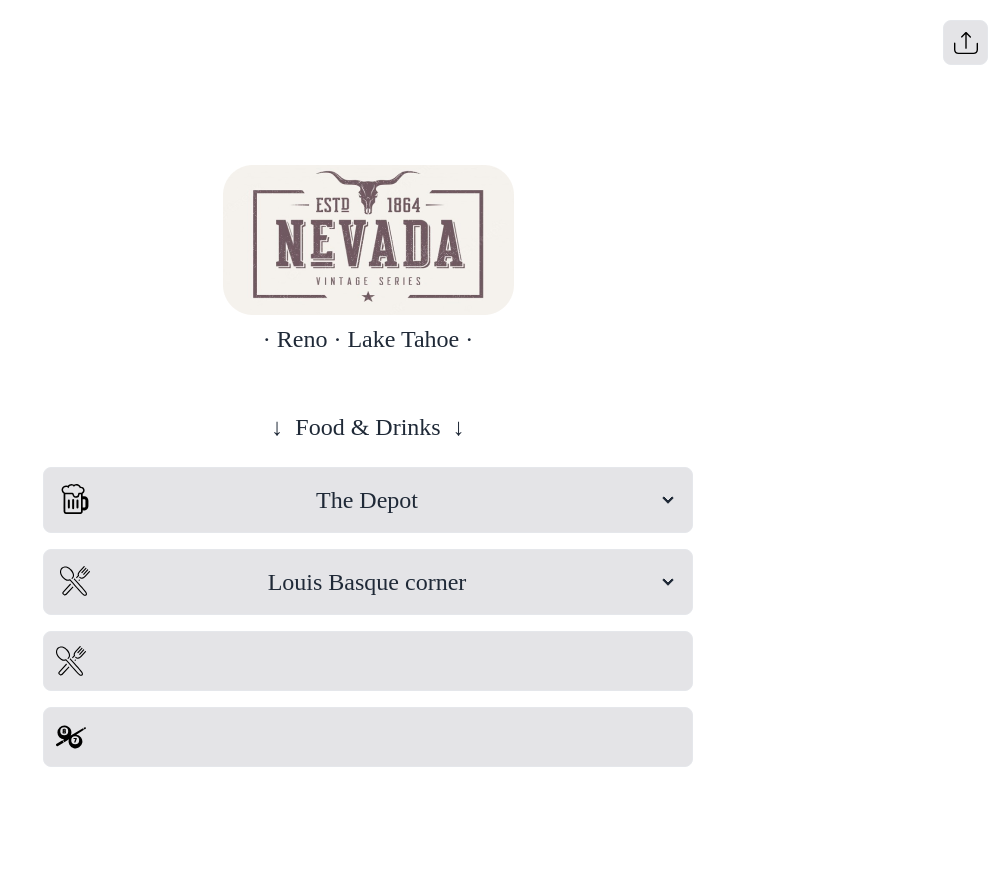
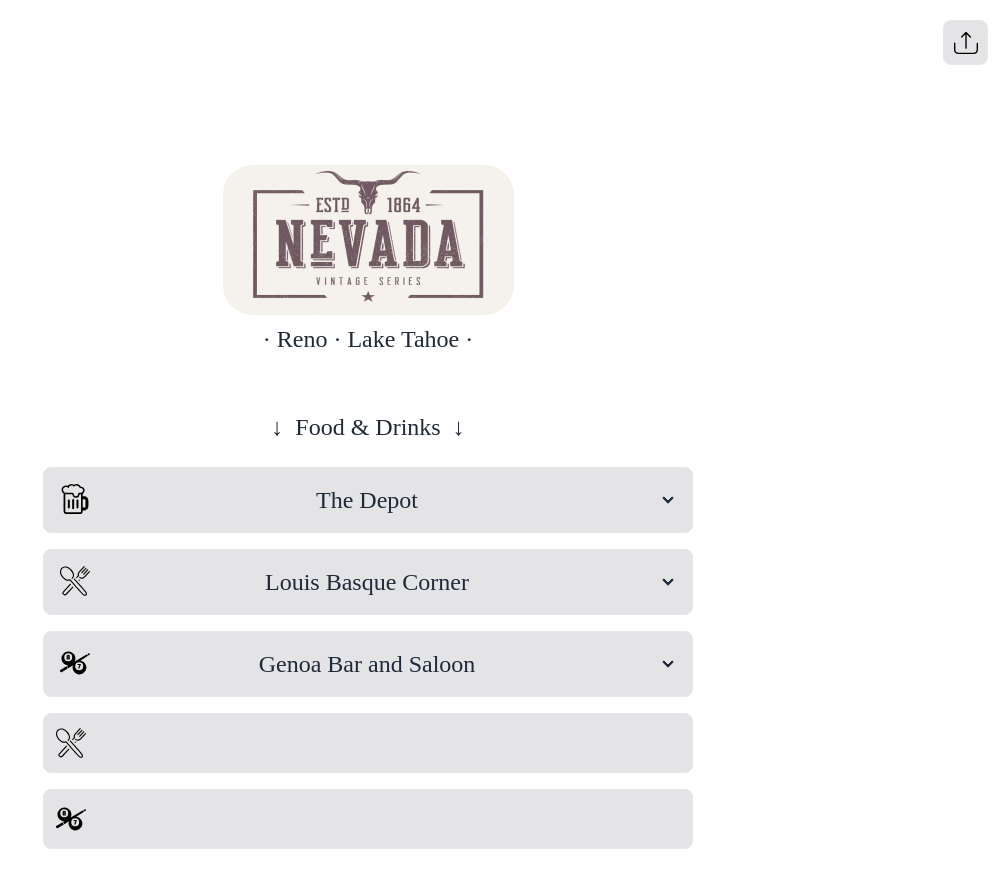
Before and after one commit to dannytszho/reno-guide, a Next.js app in the folder apps/web/: page / in a window 1280 px wide. Shown: the whole page, without its empty margins (272-1280 px from the left). Before the commit the page ends 807 px from the top, so only its background shows below. Built offline with nearby package versions, Linux system fonts and the light colour scheme.

Commit message:
Add Genoa in details

```diff
--- a/apps/web/src/pages/index.tsx
+++ b/apps/web/src/pages/index.tsx
@@ -10,13 +10,15 @@ import type { NextPage } from 'next'
 import UploadIcon from '../public/svg/UploadIcon'
 import Details from 'ui/Details'
 import Depot from '../public/TheDepot.png'
+import Louis from '../public/Louis.png'
+import Genoa from '../public/Genoa.png'
 
 const detailsMap = [
   {
     name: 'The Depot',
     icon: <BeerIcon />,
     pic: Depot,
-    address: '325 E. 4TH STREET RENO, NV 89512',
+    address: '325 E. 4TH STREET, RENO, NV 89512',
     addressUrl:
       'https://www.google.com/maps/place/The+Depot+Craft+Brewery+%26+Distillery/@39.531084,-119.811749,17z/data=!3m1!4b1!4m5!3m4!1s0x8099474a497e4dd5:0x47738ce5eaae0fda!8m2!3d39.531084!4d-119.809555',
     phone: '+17757374330',
@@ -25,16 +27,28 @@ const detailsMap = [
     hypeLinkDisplay: 'thedepotreno.com',
   },
   {
-    name: 'Louis Basque corner',
+    name: 'Louis Basque Corner',
     icon: <DiningIcon />,
-    pic: Depot,
-    address: '325 E. 4TH STREET RENO, NV 89512',
+    pic: Louis,
+    address: '301 E. 4TH STREET, RENO, NV 89512',
     addressUrl:
-      'https://www.google.com/maps/place/The+Depot+Craft+Brewery+%26+Distillery/@39.531084,-119.811749,17z/data=!3m1!4b1!4m5!3m4!1s0x8099474a497e4dd5:0x47738ce5eaae0fda!8m2!3d39.531084!4d-119.809555',
-    phone: '+17757374330',
-    phoneDisplay: '775-737-4330',
-    hypeLink: 'https://www.thedepotreno.com/',
-    hypeLinkDisplay: 'thedepotreno.com',
+      "https://www.google.com/maps/place/Louis'+Basque+Corner/@39.5308943,-119.812329,17z/data=!3m1!4b1!4m5!3m4!1s0x8099474a46878899:0xd4aecd4254f77c92!8m2!3d39.5308943!4d-119.810135",
+    phone: '+17753237203',
+    phoneDisplay: '775-323-7203',
+    hypeLink: 'https://louisbasquecorner.com/',
+    hypeLinkDisplay: 'louisbasquecorner.com',
+  },
+  {
+    name: 'Genoa Bar and Saloon',
+    icon: <PoolBallIcon />,
+    pic: Genoa,
+    address: '2282 MAIN ST, GENOA, NV 89411',
+    addressUrl:
+      'https://www.google.com/maps/place/Genoa+Bar+and+Saloon/@39.5749058,-120.5016792,8.83z/data=!4m5!3m4!1s0x809999c879f14717:0x47e89ae29591f818!8m2!3d39.0032181!4d-119.8464727?hl=en',
+    phone: '+17757823870',
+    phoneDisplay: '775-782-3870',
+    hypeLink: 'https://www.yelp.com/biz/genoa-bar-genoa',
+    hypeLinkDisplay: 'genobar.com',
   },
 ]
 
--- a/packages/ui/Details.tsx
+++ b/packages/ui/Details.tsx
@@ -31,7 +31,12 @@ const Details = ({
         </div>
         <div className="flex m-3">
           <LocationIcon />
-          <a href={addressUrl} className="ml-2 hover:text-blue-300">
+          <a
+            href={addressUrl}
+            target="_blank"
+            rel="noreferrer"
+            className="ml-2 hover:text-blue-300"
+          >
             {address}
           </a>
         </div>
```
Also changed, not shown: apps/web/src/public/Genoa.png (added), apps/web/src/public/Louis.png (added).
